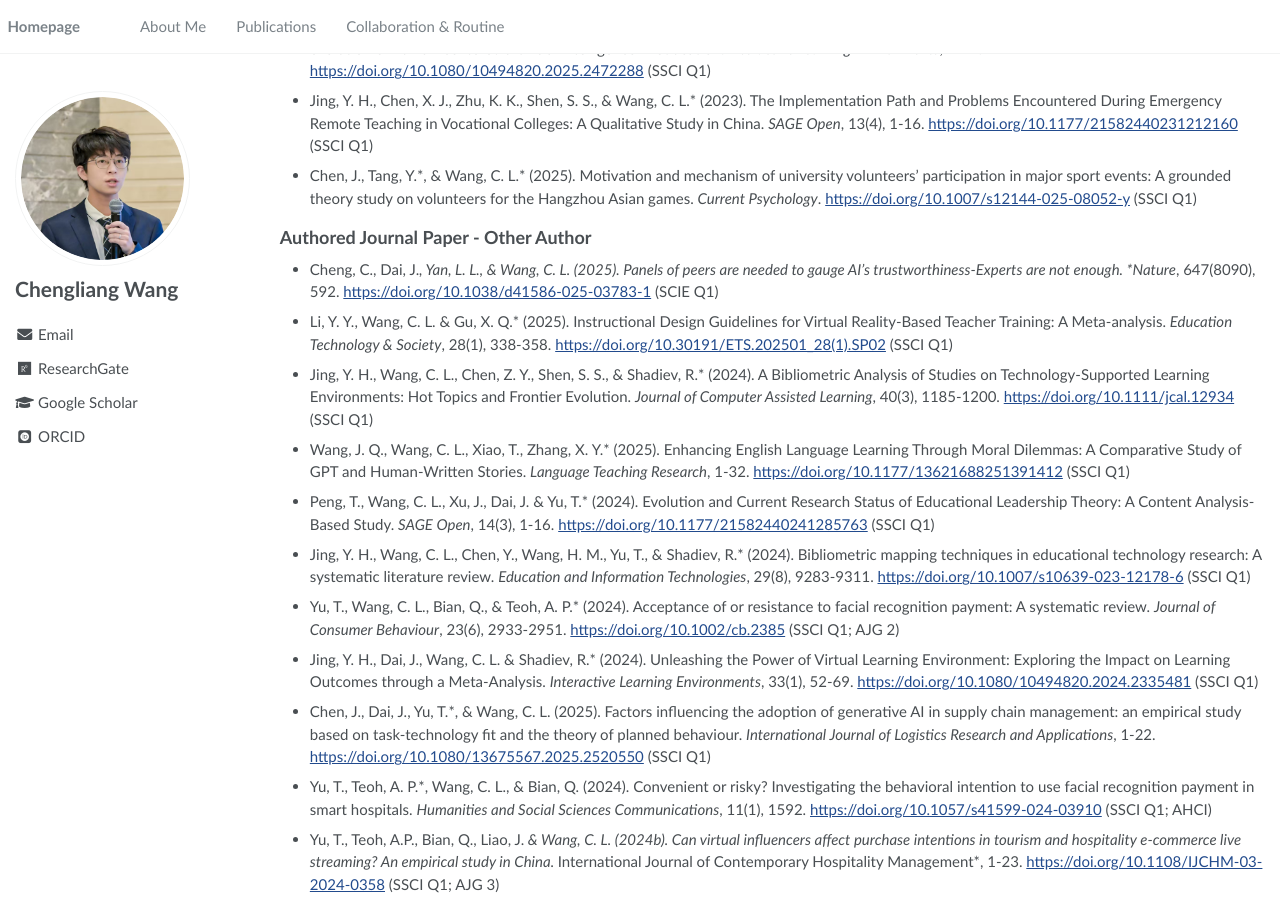
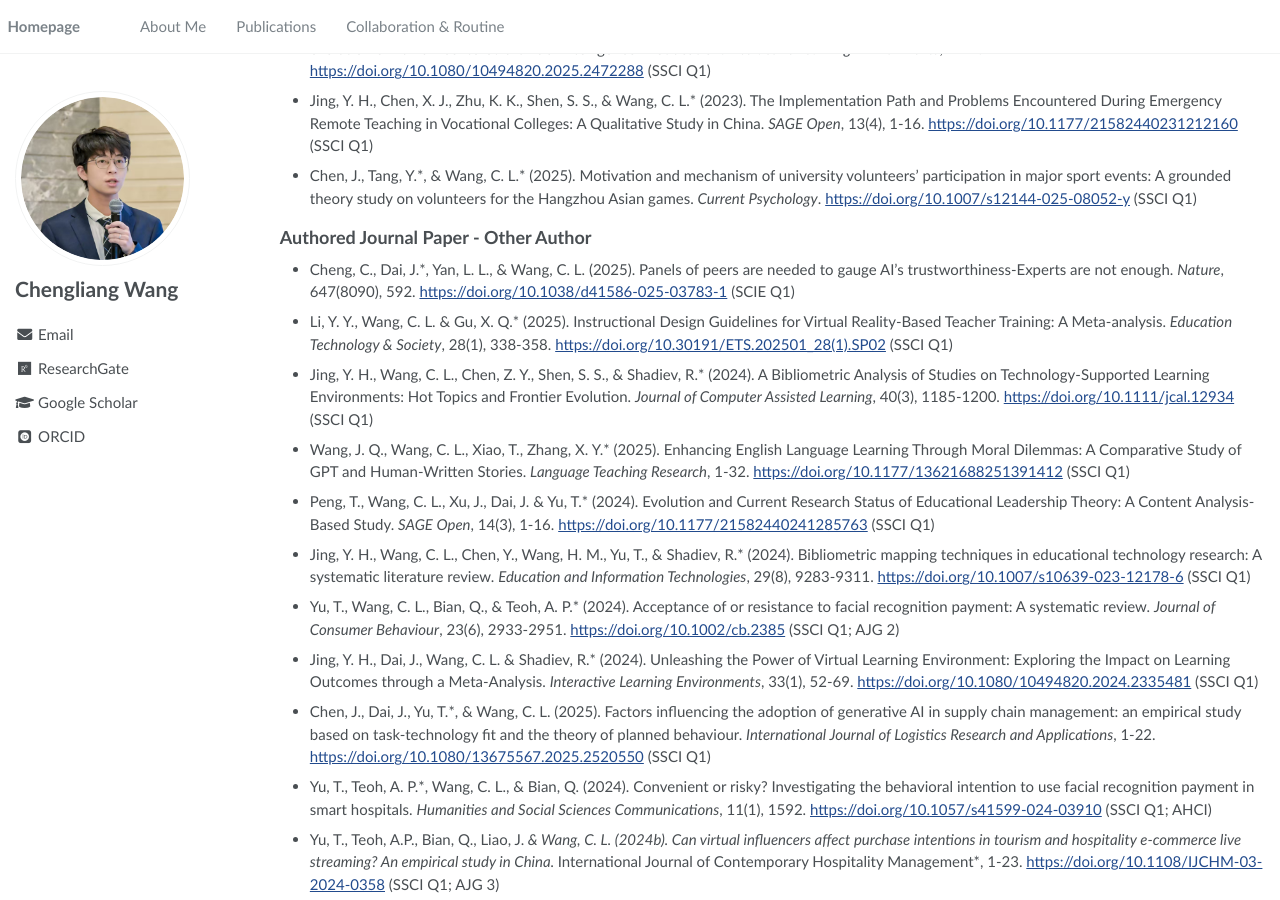
Before and after one commit to wcledutech/wcledutech.github.io, a Jekyll site: the page built from _pages/publications.md, in a window 1280 px wide and 900 px high, scrolled down 2234 px. Built offline with Jekyll 4.4.1, drawn with Linux system fonts in a browser that asks for light colours; some web fonts are replaced.

```diff
--- a/_pages/publications.md
+++ b/_pages/publications.md
@@ -47,7 +47,7 @@ author_profile: true
 - Chen, J., Tang, Y.\*, & Wang, C. L.\* (2025). Motivation and mechanism of university volunteers' participation in major sport events: A grounded theory study on volunteers for the Hangzhou Asian games. *Current Psychology*. [https://doi.org/10.1007/s12144-025-08052-y](https://doi.org/10.1007/s12144-025-08052-y) (SSCI Q1)
 
 ## Authored Journal Paper - Other Author
-- Cheng, C., Dai, J.*, Yan, L. L., & Wang, C. L. (2025). Panels of peers are needed to gauge AI’s trustworthiness-Experts are not enough. *Nature*, 647(8090), 592. [https://doi.org/10.1038/d41586-025-03783-1](https://doi.org/10.1038/d41586-025-03783-1) (SCIE Q1)
+- Cheng, C., Dai, J.\*, Yan, L. L., & Wang, C. L. (2025). Panels of peers are needed to gauge AI’s trustworthiness-Experts are not enough. *Nature*, 647(8090), 592. [https://doi.org/10.1038/d41586-025-03783-1](https://doi.org/10.1038/d41586-025-03783-1) (SCIE Q1)
 - Li, Y. Y., Wang, C. L. & Gu, X. Q.* (2025). Instructional Design Guidelines for Virtual Reality-Based Teacher Training: A Meta-analysis. *Education Technology & Society*, 28(1), 338-358. [https://doi.org/10.30191/ETS.202501_28(1).SP02](https://doi.org/10.30191/ETS.202501_28(1).SP02) (SSCI Q1)
 - Jing, Y. H., Wang, C. L., Chen, Z. Y., Shen, S. S., & Shadiev, R.* (2024). A Bibliometric Analysis of Studies on Technology-Supported Learning Environments: Hot Topics and Frontier Evolution. *Journal of Computer Assisted Learning*, 40(3), 1185-1200. [https://doi.org/10.1111/jcal.12934](https://doi.org/10.1111/jcal.12934) (SSCI Q1)
 - Wang, J. Q., Wang, C. L., Xiao, T., Zhang, X. Y.* (2025). Enhancing English Language Learning Through Moral Dilemmas: A Comparative Study of GPT and Human-Written Stories. *Language Teaching Research*, 1-32. [https://doi.org/10.1177/13621688251391412](https://doi.org/10.1177/13621688251391412) (SSCI Q1)
```
